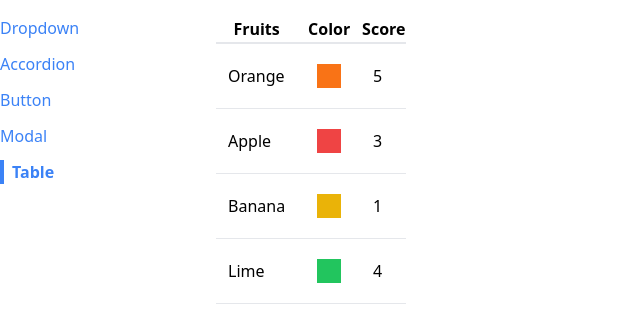
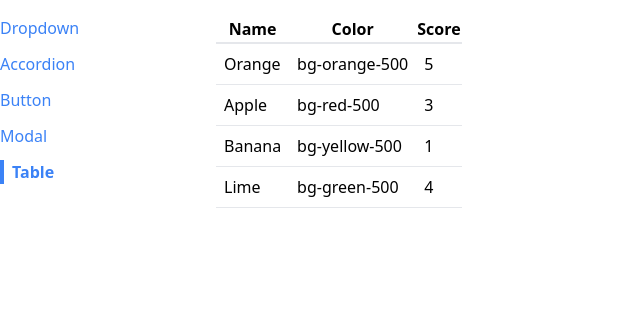
Before and after one commit to DenisOuma/routes-pages, a React (Create React App) app: page /table in a window 1280 px wide. Shown: the top 322 px of the page, without its empty margins (0-640 px from the left). Built offline with nearby package versions, Linux system fonts and the light colour scheme.

Commit message:
making the table component re usable by adding the render method conditionally

```diff
--- a/src/componets/Table.js
+++ b/src/componets/Table.js
@@ -2,16 +2,19 @@ import React from "react";
 
 export const Table = ({ data, config }) => {
 	const renderHead = config.map((head) => {
-		return <th>{head.label}</th>;
+		return <th key={head.label}>{head.label}</th>;
 	});
 	const renderedRows = data.map((fruit) => {
+		const renderedCells = config.map((column) => {
+			return (
+				<td className="p-2" key={column.label}>
+					{column.render(fruit)}
+				</td>
+			);
+		});
 		return (
 			<tr className="border-b" key={fruit.name}>
-				<td className="p-3">{fruit.name}</td>
-				<td className="p-3">
-					<div className={`p-3 m-2 ${fruit.color}`}></div>
-				</td>
-				<td className="p-3">{fruit.score}</td>
+				{renderedCells}
 			</tr>
 		);
 	});
--- a/src/componets/pages/TablesPage.js
+++ b/src/componets/pages/TablesPage.js
@@ -25,7 +25,11 @@ export const TablesPage = () => {
 		},
 	];
 
-	const config = [{ label: "Fruits" }, { label: "Color" }, { label: "Score" }];
+	const config = [
+		{ label: "Name", render: (fruit) => fruit.name },
+		{ label: "Color", render: (fruit) => fruit.color },
+		{ label: "Score", render: (fruit) => fruit.score },
+	];
 	return (
 		<div>
 			<Table data={data} config={config} />
```
